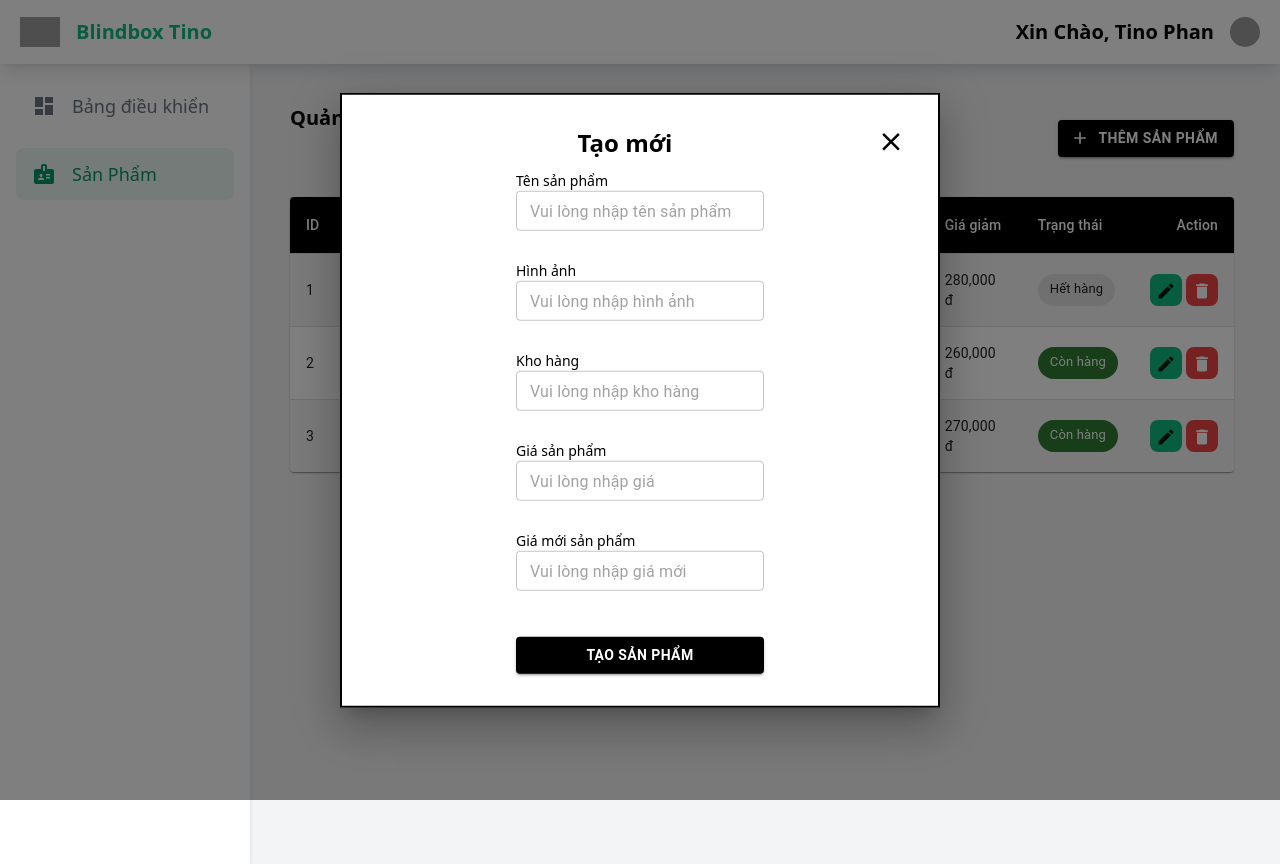
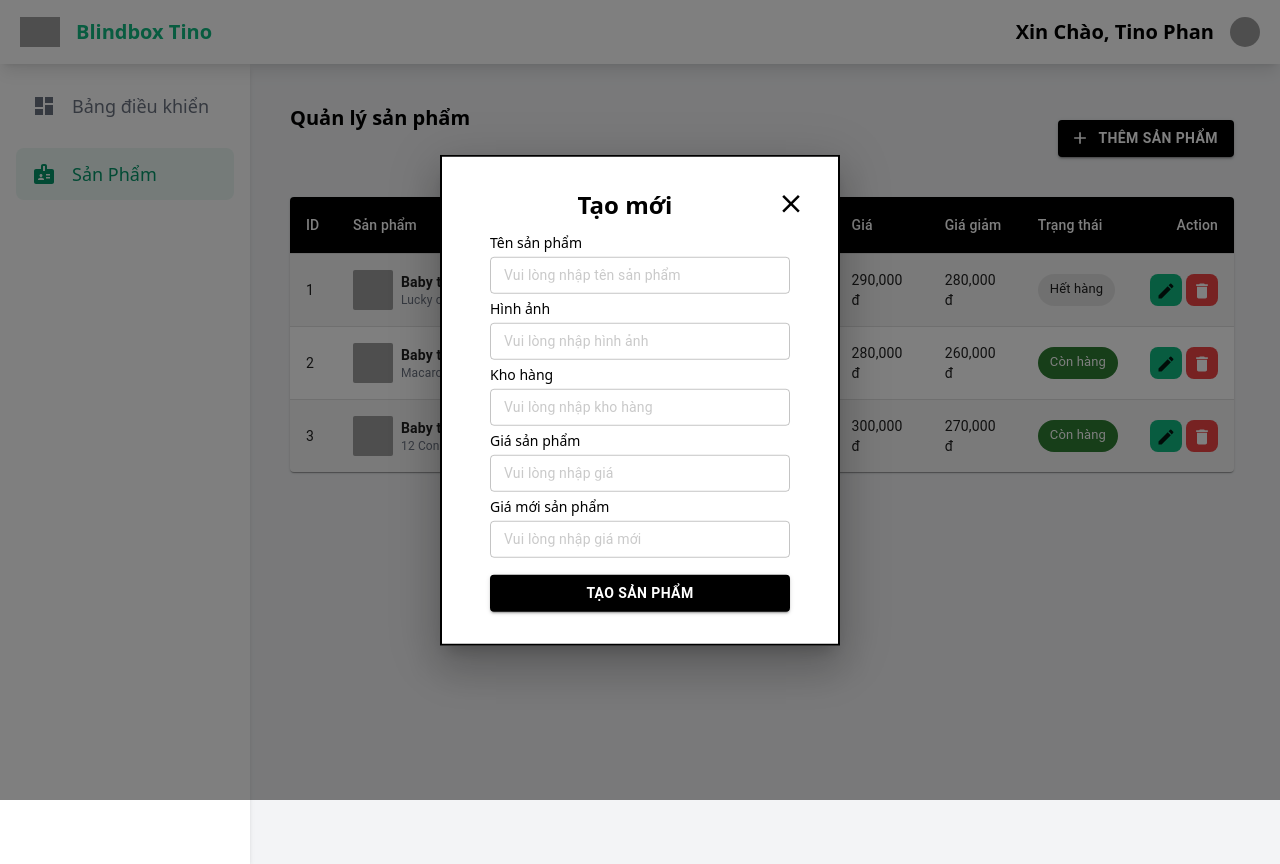
Before and after one commit to tinophan247/TinoBlindbox, a React (Vite) app: page /product in a window 1280 px wide. Both pictures are taken after a click on the button "THÊM SẢN PHẨM". Built offline with nearby package versions, Linux system fonts and the light colour scheme; grey boxes are pictures that could not be loaded.

Commit message:
update validation form

```diff
--- a/src/component/TextFields/TextFields.jsx
+++ b/src/component/TextFields/TextFields.jsx
@@ -1,4 +1,5 @@
 /* eslint-disable react/prop-types */
+import { Typography } from "@mui/material";
 import Box from "@mui/material/Box";
 import TextField from "@mui/material/TextField";
 
@@ -15,18 +16,15 @@ export default function TextFields({
 }) {
   return (
     <div>
-      <p className="font-medium text-sm mt-3">{name}</p>
+      <p className="font-medium text-sm mt-3 mb-1">{name}</p>
       <Box
         component="form"
         sx={{
           "& .MuiTextField-root": {
-            width: width,  // Ensure the width is responsive
+            width: width,
             height: "30px",
-            marginBottom: "20px",
           },
         }}
-        noValidate
-        autoComplete="off"
       >
         <TextField
           size="small"
@@ -35,10 +33,32 @@ export default function TextFields({
           type={type}
           value={value}
           onChange={onChange}
-          helperText={helperText}
           error={error}
           required={required ?? null}
+          sx={{
+            "& .MuiInputBase-input": {
+              fontSize: "14px",
+            },
+            "& .MuiInputBase-input::placeholder": {
+              fontSize: "14px",
+              color: "gray",
+            },
+            width: "100%",
+            minWidth: "300px",
+          }}
         />
+        {helperText && (
+          <Typography
+            variant="body2"
+            sx={{
+              color: error ? "error.main" : "text.secondary",
+              fontSize: "12px",
+              marginTop: "10px",
+            }}
+          >
+            {helperText}
+          </Typography>
+        )}
       </Box>
     </div>
   );
--- a/src/pages/AdminSite/Product/ProductModal.jsx
+++ b/src/pages/AdminSite/Product/ProductModal.jsx
@@ -13,8 +13,8 @@ const style = {
   top: "50%",
   left: "50%",
   transform: "translate(-50%, -50%)",
-  width: "90%",
-  maxWidth: 600,
+  width: "100%",
+  maxWidth: 400,
   bgcolor: "background.paper",
   border: "2px solid #000",
   boxShadow: 24,
@@ -65,8 +65,9 @@ export default function ProductModal({
   });
 
   const handleChange = (field, event) => {
-    const value = event.target.value;
-    if (value >= 0 || value === "") {
+    let value = event.target.value;
+
+    if (/^[0-9]*\.?[0-9]*$/.test(value) || value === "") {
       formik.setFieldValue(field, value);
     }
   };
@@ -89,11 +90,11 @@ export default function ProductModal({
             />
           </div>
           <div className="flex justify-center items-center">
-            <form className="space-y-5" onSubmit={formik.handleSubmit}>
+            <form className="space-y-2" onSubmit={formik.handleSubmit}>
               <TextFields
                 name="Tên sản phẩm"
                 placeholder="Vui lòng nhập tên sản phẩm"
-                width="100%" // Make width 100% for mobile responsiveness
+                width="100%"
                 value={formik.values.name}
                 onChange={formik.handleChange("name")}
                 required={true}
@@ -103,7 +104,7 @@ export default function ProductModal({
               <TextFields
                 name="Hình ảnh"
                 placeholder="Vui lòng nhập hình ảnh"
-                width="100%" // Make width 100% for mobile responsiveness
+                width="100%"
                 value={formik.values.img}
                 onChange={formik.handleChange("img")}
                 required={true}
@@ -125,7 +126,7 @@ export default function ProductModal({
                 name="Giá sản phẩm"
                 type="number"
                 placeholder="Vui lòng nhập giá"
-                width="100%" // Make width 100% for mobile responsiveness
+                width="100%"
                 value={formik.values.oldPrice}
                 onChange={(e) => handleChange("oldPrice", e)}
                 required={true}
@@ -156,8 +157,8 @@ export default function ProductModal({
                     color: "white",
                     fontWeight: 600,
                     marginTop: 2,
-                    width: "100%", // Full width button for mobile screens
-                    maxWidth: 300, // Max width for larger screens
+                    width: "100%",
+                    maxWidth: 300,
                   }}
                   className="w-full sm:w-auto mt-4 sm:mt-0 px-4"
                 >
```
